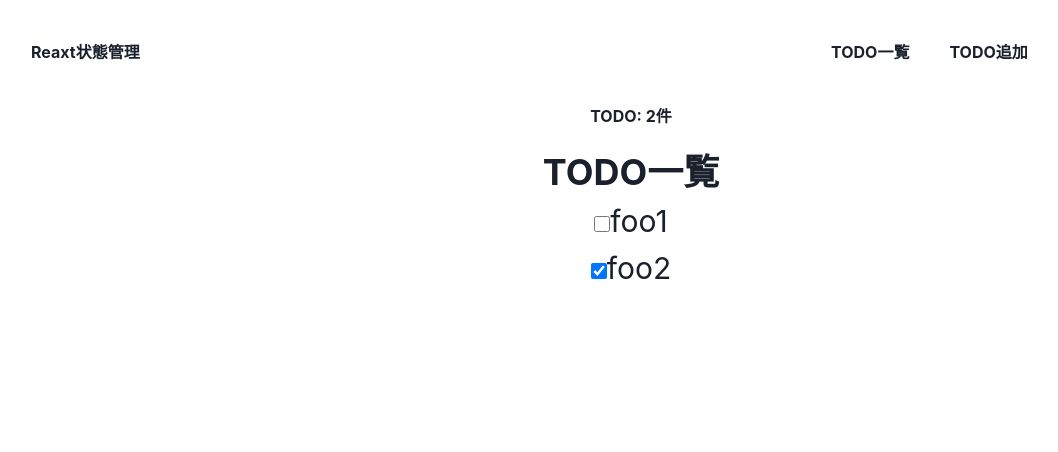
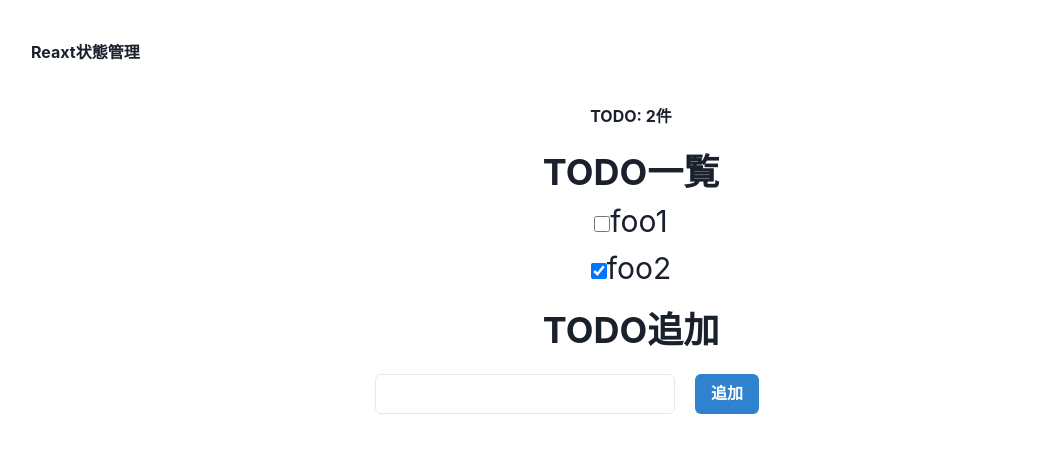
Before and after one commit to omegamaster86/next, a Next.js app: page /useState/todo-add in a window 1280 px wide. Shown: the top 452 px of the page, without its empty margins (9-1067 px from the left). Built offline with nearby package versions, Linux system fonts and the light colour scheme.

Commit message:
1ページに集約

```diff
--- a/app/useState/components/header.tsx
+++ b/app/useState/components/header.tsx
@@ -8,10 +8,10 @@ export const Header: FC = () => {
         <h1 className='font-bold w-4/6'>
           <Link href={"/useState"}>Reaxt状態管理</Link>
         </h1>
-        <h1 className='font-bold space-x-10'>
+        {/* <h1 className='font-bold space-x-10'>
           <Link href={"/useState"}>TODO一覧</Link>
           <Link href={"/useState/todo-add"}>TODO追加</Link>
-        </h1>
+        </h1> */}
       </div>
       <h2 className='font-bold text-center'>TODO: 2件</h2>
     </>
--- a/app/useState/layout.tsx
+++ b/app/useState/layout.tsx
@@ -3,6 +3,7 @@
 import { useState } from "react";
 import type { Todo } from "./types";
 import Page from "./page";
+import Add from "./todo-add/page";
 
 const TODOS: Todo[] = [
   { id: 1, text: "foo1", isDone: false },
@@ -17,8 +18,9 @@ export default function RootLayout({
   const [todos, setTodos] = useState<Todo[]>(TODOS);
 
   return (
-      <body>
-        <Page todos={todos} setTodos={setTodos}/>
-      </body>
+    <div>
+      <Page todos={todos} setTodos={setTodos}/>
+      <Add setTodos={setTodos}/>
+    </div>
   );
 }
--- a/app/useState/todo-add/page.tsx
+++ b/app/useState/todo-add/page.tsx
@@ -1,17 +1,17 @@
 'use client'
 
-import React, { type ComponentProps, useState } from 'react'
+import React, { type ComponentProps } from 'react'
 import { Header } from '../components/header'
 import { Button, FormControl, Input} from '@chakra-ui/react'
 import type { Todo } from '../types';
+import { NextPage } from 'next';
 
-const TODOS: Todo[] = [
-  { id: 1, text: "foo1", isDone: false },
-  { id: 2, text: "foo2", isDone: true },
-];
+type Props = {
+  setTodos: React.Dispatch<React.SetStateAction<Todo[]>>;
+}
 
-const add = () => {
-  const [todos, setTodos] = useState<Todo[]>(TODOS);
+
+const Add: NextPage<Props> = ({ setTodos }) => {
   const handleSubmit: ComponentProps<"form">["onSubmit"] = (e) => {
     e.preventDefault();
     const text = e.currentTarget.text.value;
@@ -24,7 +24,6 @@ const add = () => {
 
   return (
     <div className='text-center'>
-      <Header />
       <h3 className='font-bold text-4xl mt-6'>TODO追加</h3>
         <form className='flex mx-96 pt-6' onSubmit={handleSubmit}>
           <FormControl isRequired w={300}>
@@ -36,4 +35,4 @@ const add = () => {
   )
 }
 
-export default add
+export default Add
```
